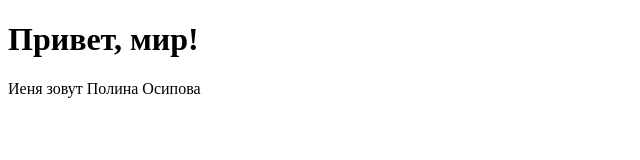
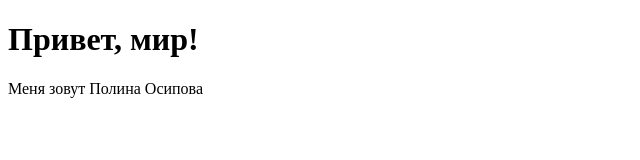
Before and after one commit to polly211/polly211.github.io, a plain HTML site: page index.html in a window 1280 px wide. Shown: the full height of the page, 0-640 px from the left. Drawn offline with Linux system fonts and the light colour scheme.

Commit message:
Update index.html

```diff
--- a/index.html
+++ b/index.html
@@ -1,3 +1,3 @@
 <!doctype html>
 <h1>Привет, мир!</h1>
-<p>Иеня зовут Полина Осипова</p>
+<p>Меня зовут Полина Осипова</p>
```
